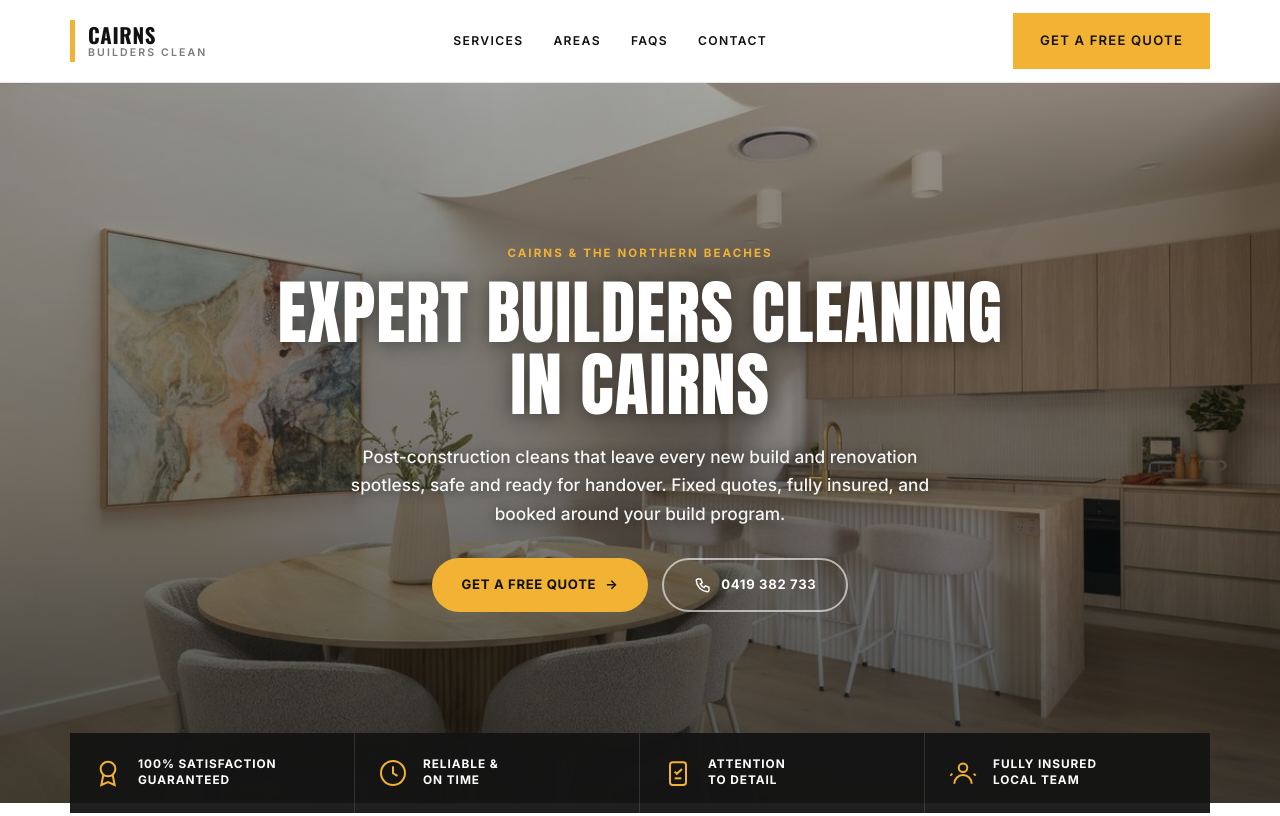
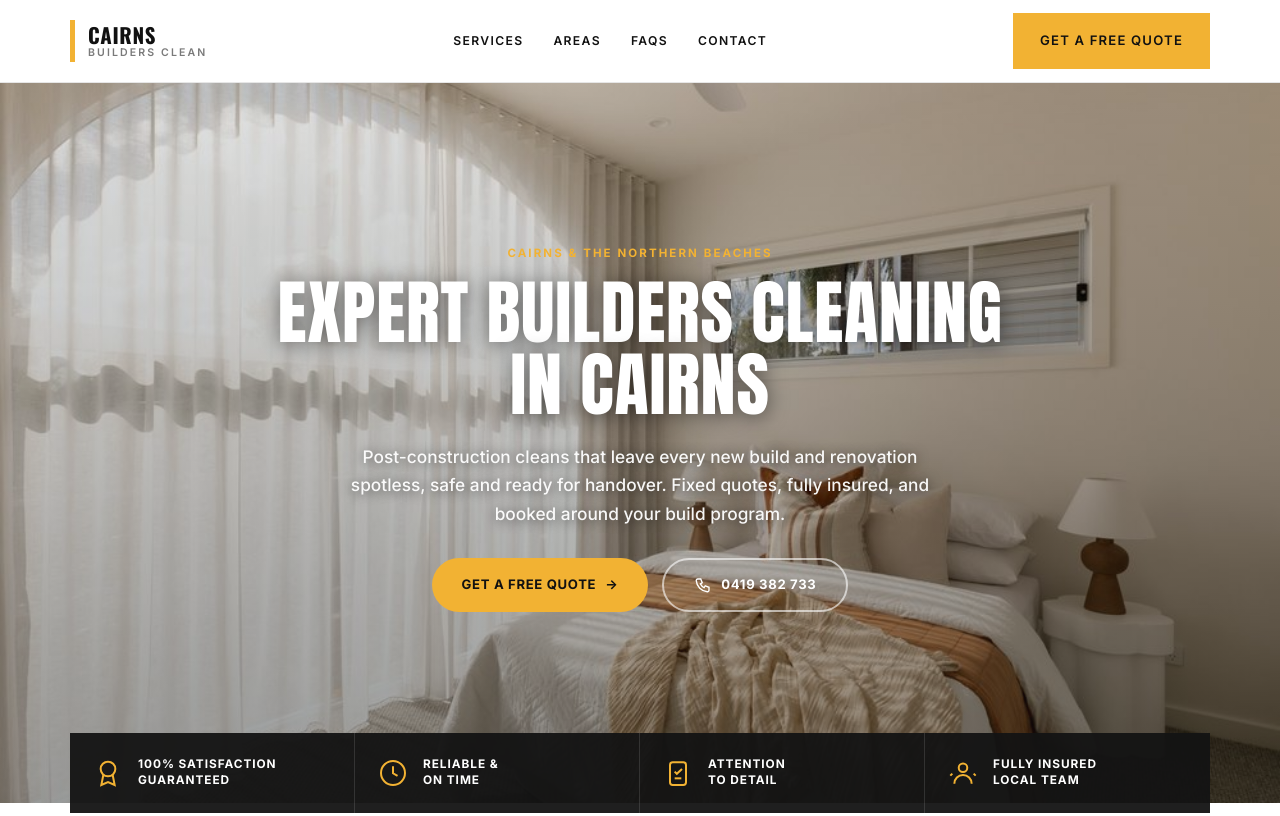
Before and after one commit to roxannealterio/CairnsBuildersClean, a plain HTML site: page index.html in a window 1280 px wide. Shown: the top 816 px of the page. Drawn offline with nearby package versions, Linux system fonts and the light colour scheme.

Commit message:
Match Brisbane hero: bedroom photo with light overlay
Co-Authored-By: Claude Opus 5.5 <noreply@anthropic.com>
Claude-Session: https://claude.ai/code/session_01NmbxmKkFzreXxmg8R9LtEs

```diff
--- a/index.html
+++ b/index.html
@@ -77,7 +77,8 @@ body::before{content:"";position:fixed;inset:0 0 auto;height:env(safe-area-inset
 /* hero */
 .hero{position:relative;color:#fff;text-align:center;background:#0e1416;overflow:hidden;min-height:90vh;display:flex;align-items:center}
 .hero > .wrap{flex:1}
-.hero::before{content:"";position:absolute;inset:0;background:linear-gradient(180deg,rgba(12,18,20,.35),rgba(12,18,20,.45) 55%,rgba(12,18,20,.7)),url('images/split-kitchen.jpg') center 55%/cover no-repeat}
+.hero::before{content:"";position:absolute;inset:0;background:linear-gradient(180deg,rgba(12,18,20,.12) 0%,rgba(12,18,20,.26) 50%,rgba(12,18,20,.42) 100%),url('images/room-bedroom.jpg') center 60%/cover no-repeat}
+@media(max-width:760px){.hero::before{background-position:30% 100%}}
 .hero-inner{position:relative;max-width:900px;margin:0 auto;padding-block:120px 150px}
 .hero .eyebrow{color:var(--gold)}
 .hero h1{font-family:var(--poster);font-weight:400;color:#fff;text-transform:uppercase;font-size:clamp(2.3rem,7vw,4.4rem);line-height:1.02;letter-spacing:.012em;margin-bottom:22px;text-shadow:0 2px 20px rgba(0,0,0,.5)}
```
Also changed, not shown: images/room-bedroom.jpg (added).
